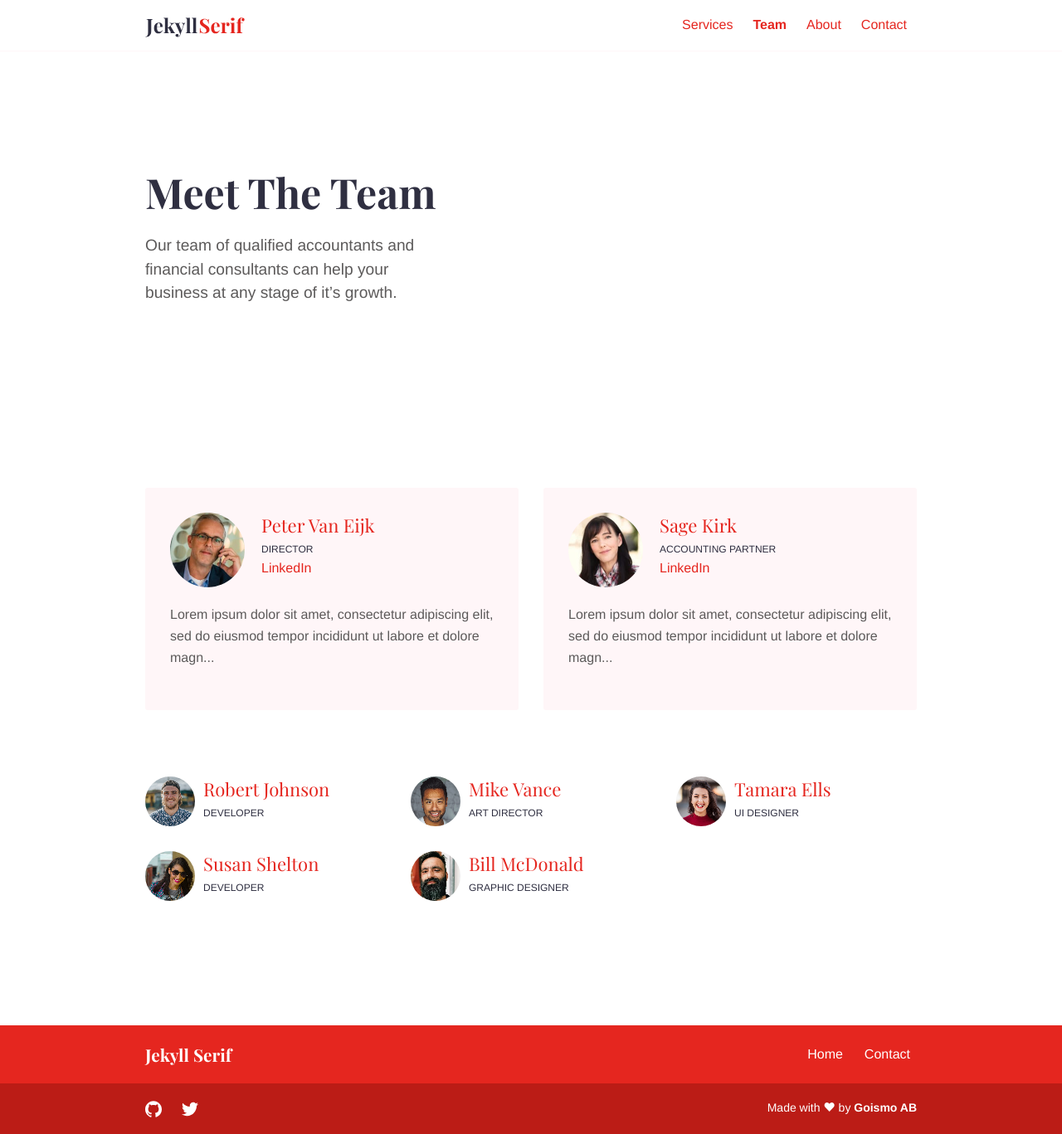
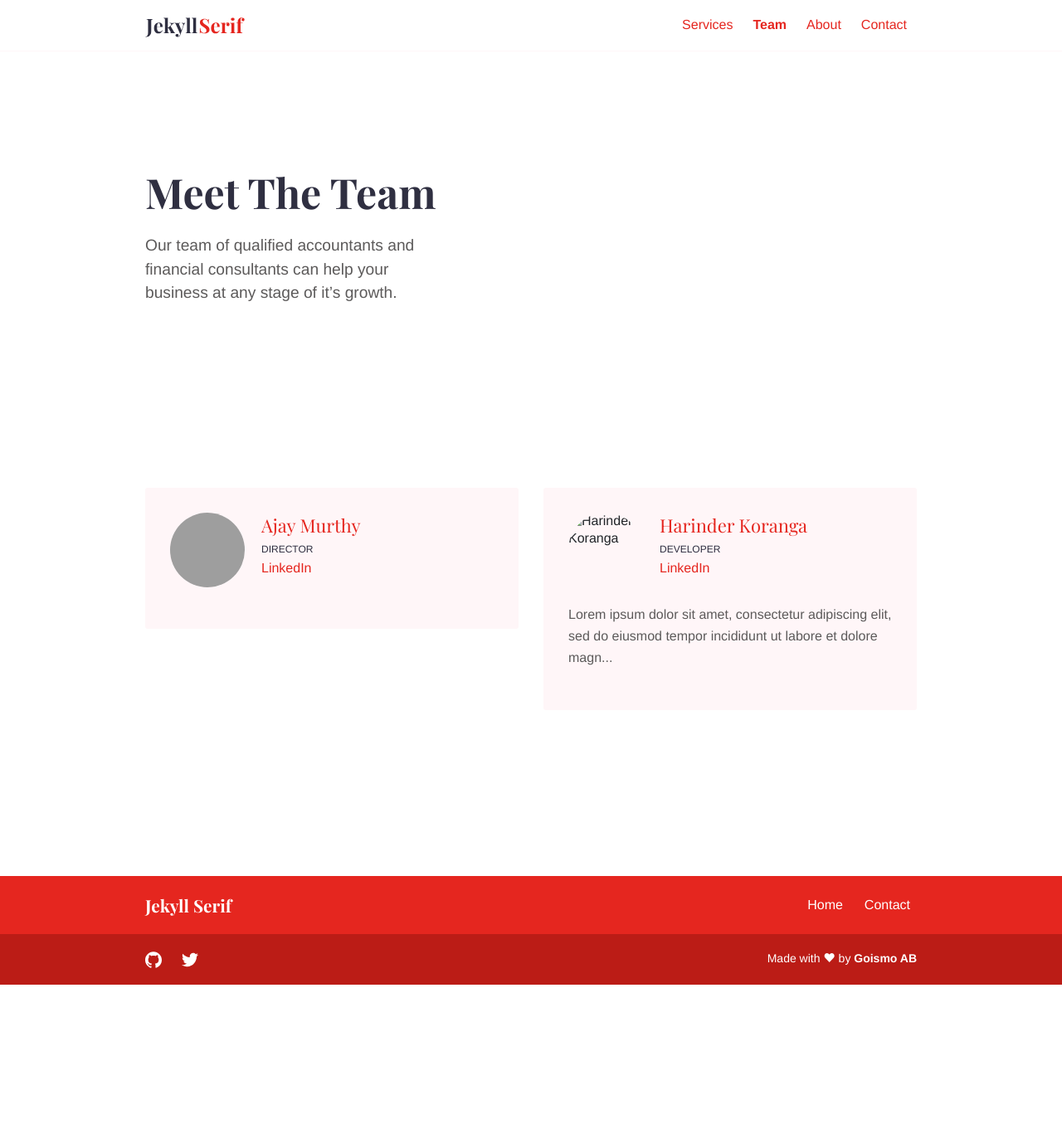
Before and after one commit to goseqr-labs/goseqr-labs.github.io, a Jekyll site: the page built from team.md, in a window 1280 px wide. Shown: the whole page at 83% size. Built offline with Jekyll 4.4.1, drawn with Linux system fonts in a browser that asks for light colours; after the commit the page ends 1187 px from its top, so only the background shows below that; grey boxes are pictures that could not be loaded.

Commit message:
Updated team members

```diff
--- a/_team/bill-mcdonald.md
+++ /dev/null
@@ -1,12 +0,0 @@
----
-title: "Bill McDonald"
-date: 2018-11-19T10:47:58+10:00
-image: "images/team/nonsap-visuals-kMJp7620W6U-unsplash.jpg"
-jobtitle: "Graphic Designer"
-linkedinurl: ""
-weight: 7
----
-
-Lorem ipsum dolor sit amet, consectetur adipiscing elit, sed do eiusmod tempor incididunt ut labore et dolore magna aliqua. Ut enim ad minim veniam, quis nostrud exercitation ullamco laboris nisi ut aliquip ex ea commodo consequat.
-
-Duis aute irure dolor in reprehenderit in voluptate velit esse cillum dolore eu fugiat nulla pariatur. Excepteur sint occaecat cupidatat non proident, sunt in culpa qui officia deserunt mollit anim id est laborum.
--- a/_team/sage-kirk.md
+++ b/_team/harinder-koranga.md
@@ -1,9 +1,9 @@
 ---
-title: "Sage Kirk"
-date: 2018-11-19T10:47:58+10:00
-image: "images/team/sage-kirk-485982-unsplash.jpg"
-jobtitle: "Accounting Partner"
-linkedinurl: "https://www.linkedin.com/example2"
+title: "Harinder Koranga"
+date: 2018-12-20T13:44:23+10:00
+image: ""
+jobtitle: "Developer"
+linkedinurl: ""
 promoted: true
 weight: 2
 ---
--- a/_team/mike-vance.md
+++ /dev/null
@@ -1,10 +0,0 @@
----
-title: "Mike Vance"
-date: 2018-12-20T13:44:30+10:00
-image: "images/team/joseph-gonzalez-399972-unsplash.jpg"
-jobtitle: "Art Director"
-linkedinurl: ""
-weight: 3
----
-
-Lorem ipsum dolor sit amet, consectetur adipiscing elit, sed do eiusmod tempor incididunt ut labore et dolore magna aliqua. Bibendum arcu vitae elementum curabitur vitae nunc sed. Tortor at risus viverra adipiscing at in.
--- a/_team/peter-van-eijk.md
+++ /dev/null
@@ -1,13 +0,0 @@
----
-title: "Peter Van Eijk"
-date: 2018-11-19T10:47:58+10:00
-image: "images/team/peter-van-eijk-711986-unsplash.jpg"
-jobtitle: "Director"
-linkedinurl: "https://www.linkedin.com/"
-promoted: true
-weight: 1
----
-
-Lorem ipsum dolor sit amet, consectetur adipiscing elit, sed do eiusmod tempor incididunt ut labore et dolore magna aliqua. Ut enim ad minim veniam, quis nostrud exercitation ullamco laboris nisi ut aliquip ex ea commodo consequat.
-
-Duis aute irure dolor in reprehenderit in voluptate velit esse cillum dolore eu fugiat nulla pariatur. Excepteur sint occaecat cupidatat non proident, sunt in culpa qui officia deserunt mollit anim id est laborum.
--- a/_team/robert-johnson.md
+++ /dev/null
@@ -1,10 +0,0 @@
----
-title: "Robert Johnson"
-date: 2018-12-20T13:44:23+10:00
-image: "images/team/vince-fleming-613817-unsplash.jpg"
-jobtitle: "Developer"
-linkedinurl: "https://www.linkedin.com/"
-weight: 3
----
-
-Lorem ipsum dolor sit amet, consectetur adipiscing elit, sed do eiusmod tempor incididunt ut labore et dolore magna aliqua. Bibendum arcu vitae elementum curabitur vitae nunc sed. Tortor at risus viverra adipiscing at in.
--- a/_team/susan-shelton.md
+++ /dev/null
@@ -1,9 +0,0 @@
----
-title: "Susan Shelton"
-date: 2018-12-20T13:45:06+10:00
-image: "images/team/cristian-newman-94319-unsplash.jpg"
-jobtitle: "Developer"
-weight: 5
----
-
-Lorem ipsum dolor sit amet, consectetur adipiscing elit, sed do eiusmod tempor incididunt ut labore et dolore magna aliqua. Bibendum arcu vitae elementum curabitur vitae nunc sed. Tortor at risus viverra adipiscing at in.
--- a/_team/tamara-ells.md
+++ /dev/null
@@ -1,9 +0,0 @@
----
-title: "Tamara Ells"
-date: 2018-12-20T13:44:55+10:00
-image: "images/team/michael-dam-258165-unsplash.jpg"
-jobtitle: "UI Designer"
-weight: 4
----
-
-Lorem ipsum dolor sit amet, consectetur adipiscing elit, sed do eiusmod tempor incididunt ut labore et dolore magna aliqua. Bibendum arcu vitae elementum curabitur vitae nunc sed. Tortor at risus viverra adipiscing at in.
```
Also changed, not shown: _team/ajay-murthy.md (added, +9 -0 lines).
